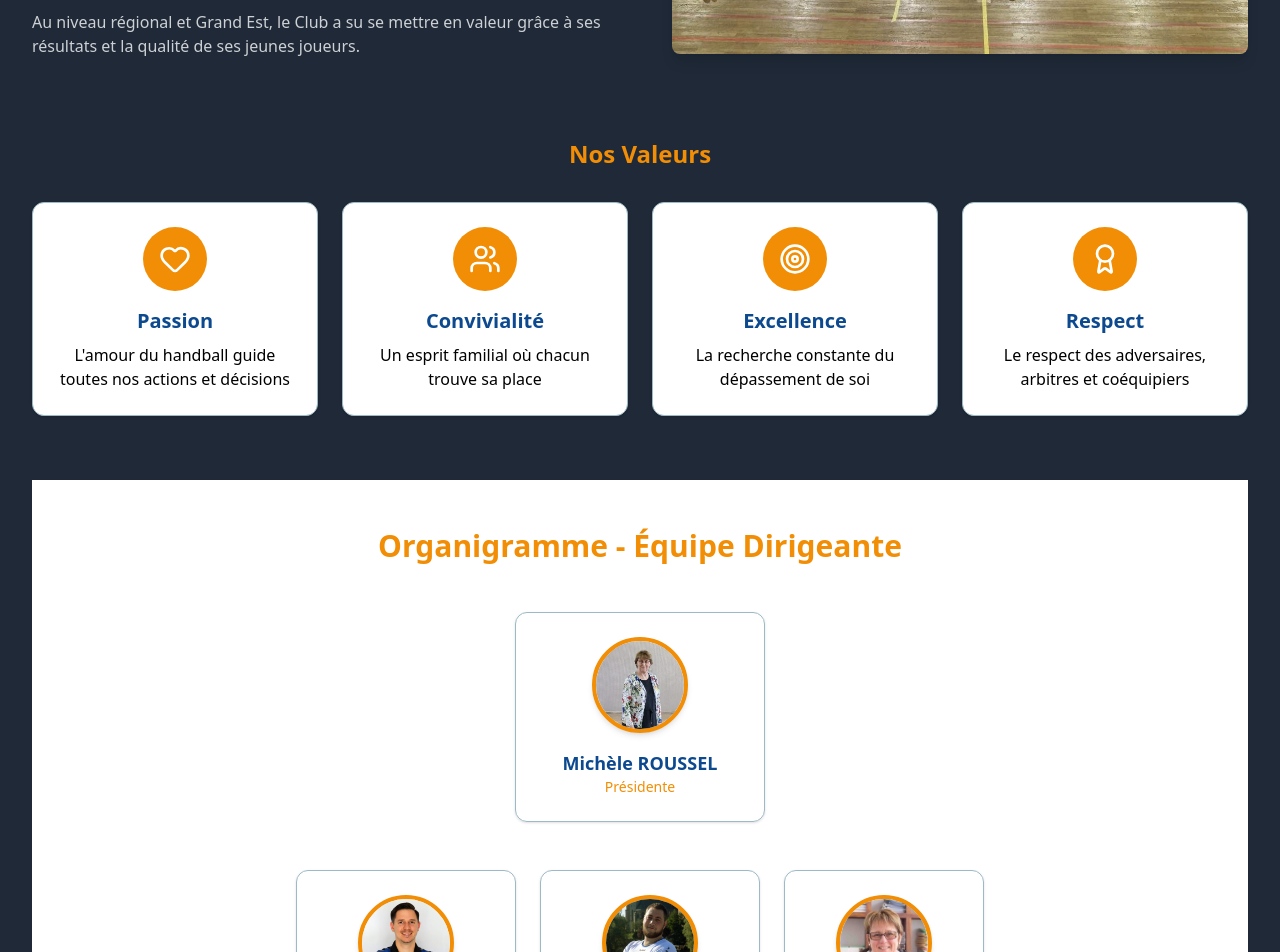
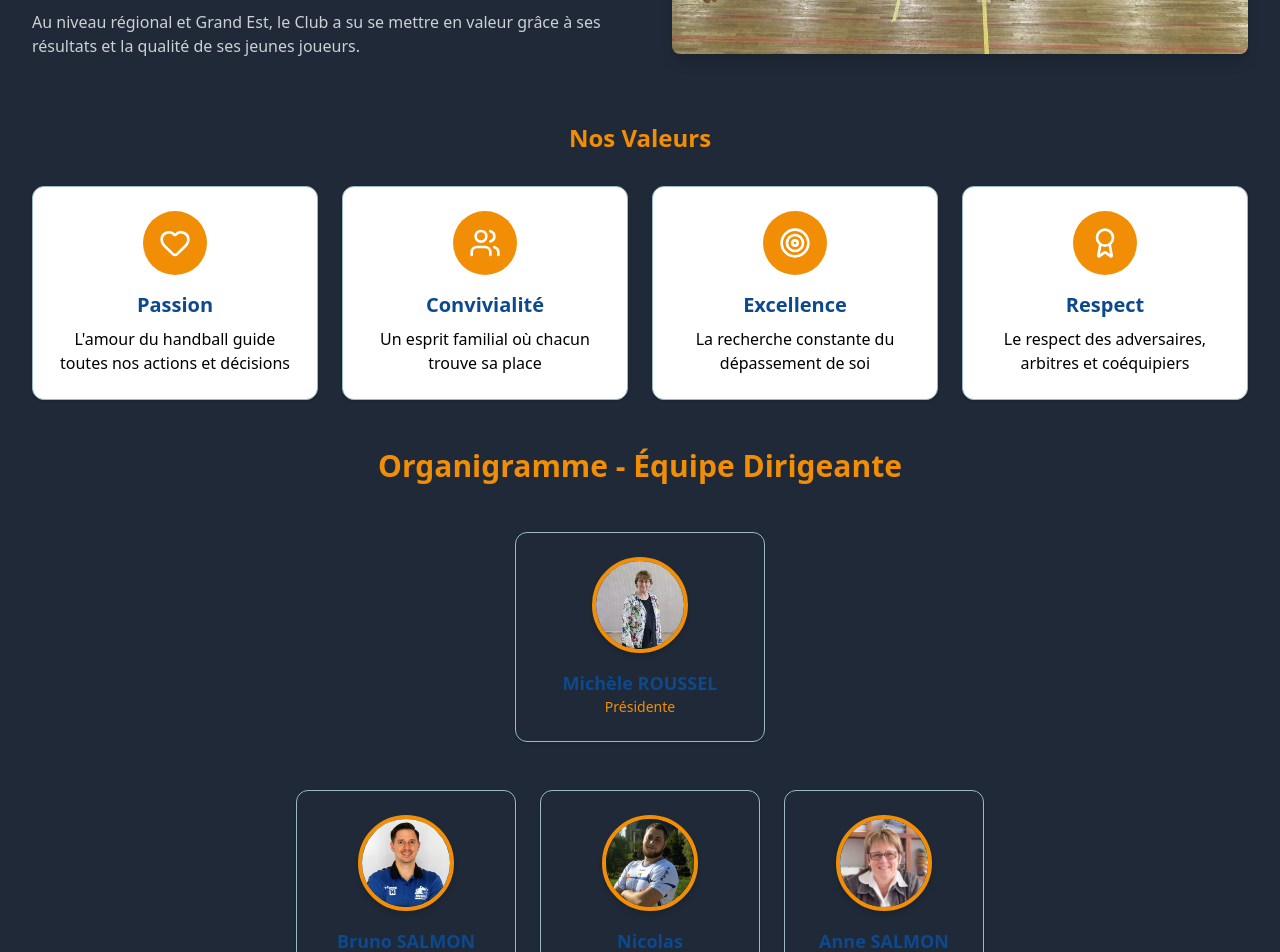
Before and after one commit to LoricBndn/bouzonville-handball-site, a Next.js app: page /club in a window 1280 px wide. Shown: the part 680-1632 px from the top of the page. Built offline with nearby package versions, Linux system fonts and the light colour scheme.

Commit message:
Update spacing and colors in club and staff components
Reduced bottom margins from 16 to 12 in ClubHistory and ClubValues components for more consistent spacing. Changed Organigramme heading color to 'secondary' and removed unnecessary padding and background for improved visual alignment.

```diff
--- a/src/components/club/ClubHistory.tsx
+++ b/src/components/club/ClubHistory.tsx
@@ -3,7 +3,7 @@ import Image from "next/image";
 
 export default function ClubHistory() {
   return (
-    <div className="grid lg:grid-cols-2 gap-16 mb-16">
+    <div className="grid lg:grid-cols-2 gap-16 mb-12">
       <div>
         <h2 className="text-2xl font-bold text-secondary mb-6">
           Notre Histoire
--- a/src/components/club/ClubValues.tsx
+++ b/src/components/club/ClubValues.tsx
@@ -11,7 +11,7 @@ export default function ClubValues() {
   ];
 
   return (
-    <div className="mb-16">
+    <div className="mb-12">
       <h2 className="text-2xl font-bold text-secondary mb-8 text-center font-title-lg">
         Nos Valeurs
       </h2>
--- a/src/components/staff/Organigramme.tsx
+++ b/src/components/staff/Organigramme.tsx
@@ -15,9 +15,9 @@ const staff = [
 
 export default function Organigramme() {
   return (
-    <div className="py-12 bg-white">
+    <div className="">
       <div className="max-w-5xl mx-auto px-4 sm:px-6 lg:px-8 text-center">
-        <h2 className="text-3xl font-bold text-orange-500 mb-12">
+        <h2 className="text-3xl font-bold text-secondary mb-12">
           Organigramme - Équipe Dirigeante
         </h2>
 
```
